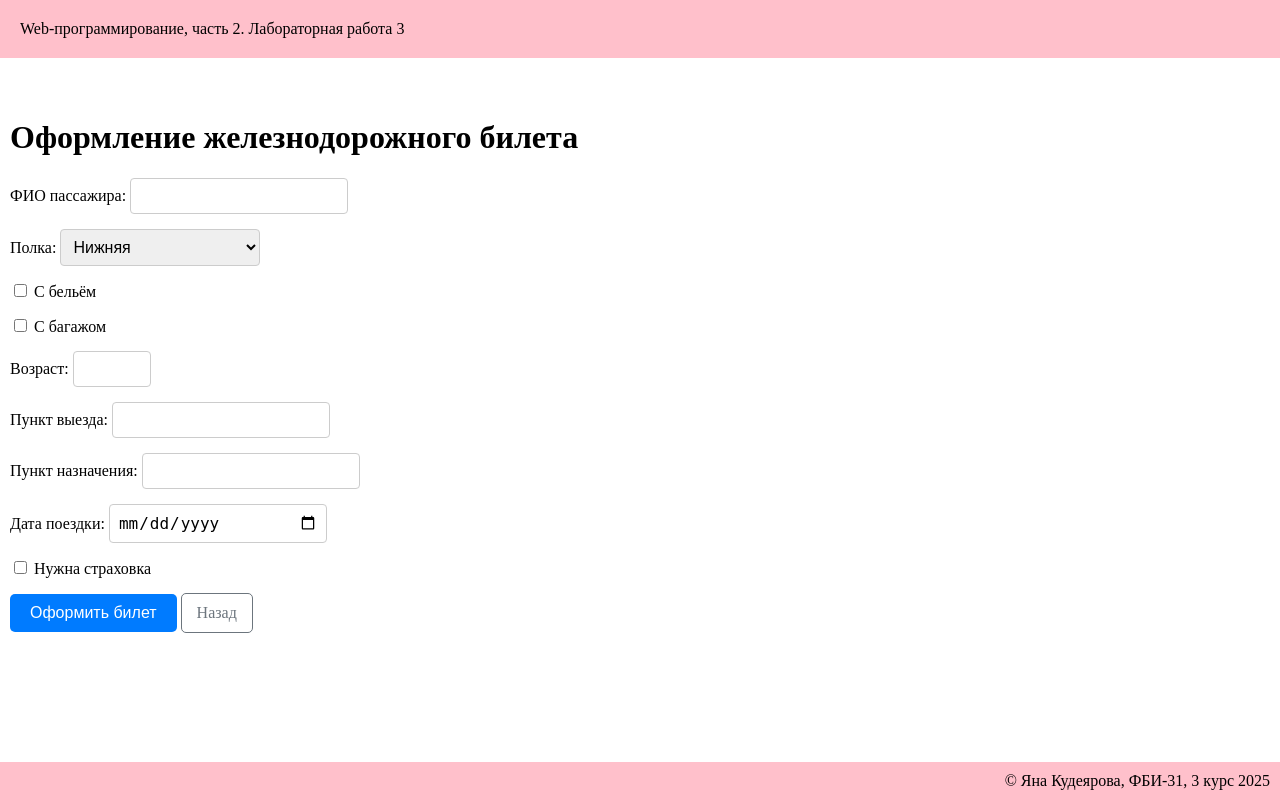
After one commit to Unapologetiic/web-back-labs, a Flask app: template templates/lab3/ticket.html in a window 1280 px wide. The commit adds this page. Run offline with Flask 3, Linux system fonts and the light colour scheme; the template is opened without the code that fills it, so the values that code supplies are empty.

Commit message:
Железнодорожный билет

```diff
--- /dev/null
+++ b/templates/lab3/ticket.html
@@ -0,0 +1,70 @@
+{% extends "base.html" %}
+
+{% block lab %}Лабораторная работа 3{% endblock %}
+
+{% block main %}
+    <h1>Оформление железнодорожного билета</h1>
+
+    <form action="/lab3/ticket2">
+        <div class="form-group">
+            <label>ФИО пассажира:</label>
+            <input type="text" name="fio" class="form-input form-input-medium" required>
+        </div>
+
+        <div class="form-group">
+            <label>Полка:</label>
+            <select name="shelf" class="form-input form-input-medium" required>
+                <option value="lower">Нижняя</option>
+                <option value="upper">Верхняя</option>
+                <option value="upper-side">Верхняя боковая</option>
+                <option value="lower-side">Нижняя боковая</option>
+            </select>
+        </div>
+
+        <div class="form-group">
+            <label>
+                <input type="checkbox" name="linen">
+                С бельём
+            </label>
+        </div>
+
+        <div class="form-group">
+            <label>
+                <input type="checkbox" name="luggage">
+                С багажом
+            </label>
+        </div>
+
+        <div class="form-group">
+            <label>Возраст:</label>
+            <input type="number" name="age" min="1" max="120" class="form-input form-input-small" required>
+        </div>
+
+        <div class="form-group">
+            <label>Пункт выезда:</label>
+            <input type="text" name="departure" class="form-input form-input-medium" required>
+        </div>
+
+        <div class="form-group">
+            <label>Пункт назначения:</label>
+            <input type="text" name="destination" class="form-input form-input-medium" required>
+        </div>
+
+        <div class="form-group">
+            <label>Дата поездки:</label>
+            <input type="date" name="date" class="form-input form-input-medium" required>
+        </div>
+
+        <div class="form-group">
+            <label>
+                <input type="checkbox" name="insurance">
+                Нужна страховка
+            </label>
+        </div>
+
+        <div>
+            <button type="submit" class="btn-primary">Оформить билет</button>
+            <a href="/lab3/" class="btn-secondary">Назад</a>
+        </div>
+    </form>
+{% endblock %}
```
Also changed, not shown: templates/lab3/lab3.html (+6 -2 lines), templates/lab3/ticket2.html (added, +63 -0 lines).
